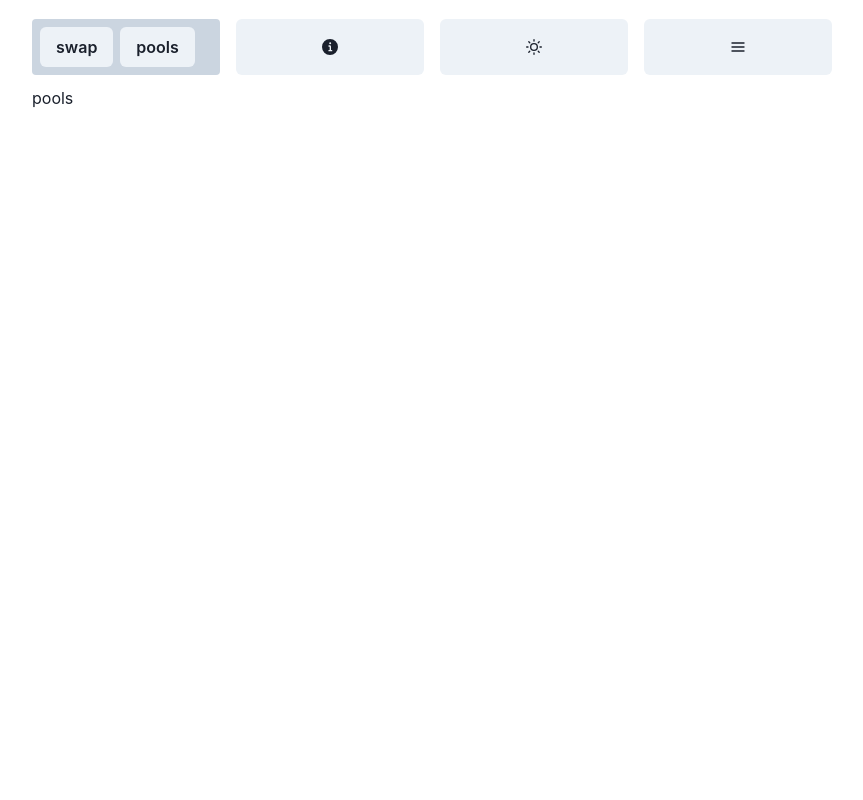
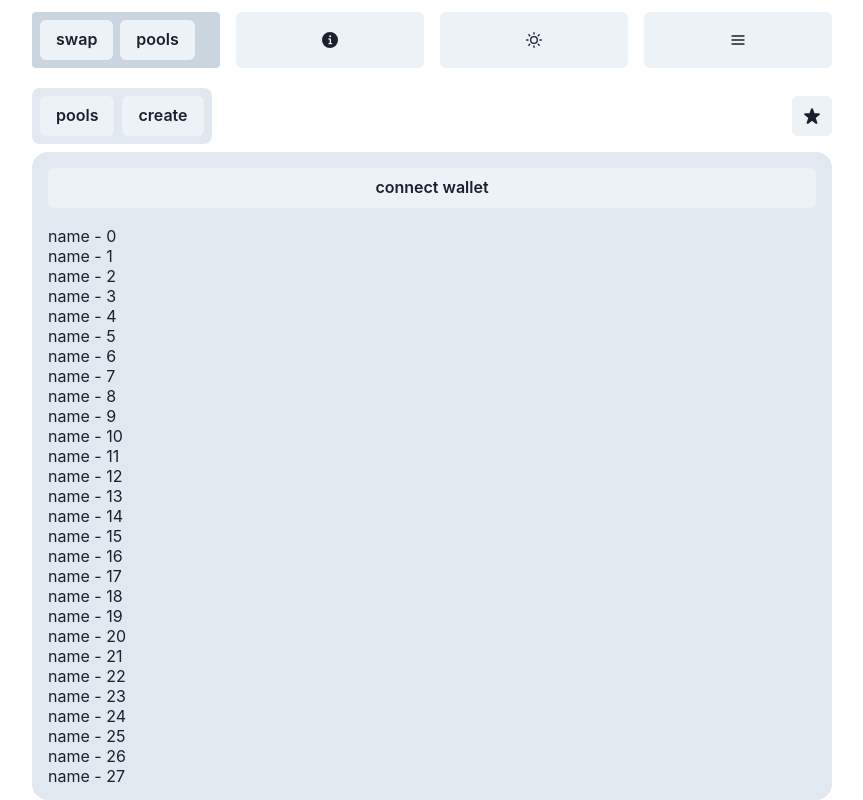
Before and after one commit to argbeknwn/TonShift, a React (Vite) app: page /pools in a window 1280 px wide. Shown: the whole page, without its empty margins (208-1071 px from the left). Built offline with nearby package versions, Linux system fonts and the light colour scheme.

Commit message:
feat(poollist): wip: pools route, lists, creator

```diff
--- a/src/app/app.tsx
+++ b/src/app/app.tsx
@@ -8,6 +8,9 @@ import { PoolsRoute } from '../routes/pools';
 import { SwapRoute } from '../routes/swap';
 
 import '../i18n/i18n';
+import { Swapper } from '../components/swapper/swapper';
+import { Creator } from '../components/creator/creator';
+import { PoolsList } from '../components/list/poolsList';
 
 const App = memo(() => {
   return (
@@ -16,7 +19,12 @@ const App = memo(() => {
         <Route path="/" element={<Layout />}>
           <Route index element={<SwapRoute />} />
           <Route path="swap" element={<SwapRoute />} />
-          <Route path="pools" element={<PoolsRoute />} />
+          <Route path="pools" element={<PoolsRoute />}>
+            <Route index element={<PoolsList />} />
+            <Route path="create" element={<Creator />} />
+            <Route path="favorites" element={<Swapper />} />
+            <Route path="*" element={<NoMatchRoute />} />
+          </Route>
           <Route path="pool" element={<PoolRoute />} />
           <Route path="*" element={<NoMatchRoute />} />
         </Route>
--- /dev/null
+++ b/src/components/creator/creator.tsx
@@ -0,0 +1,17 @@
+import { Button, Grid } from '@chakra-ui/react';
+import { memo } from 'react';
+import { useTranslation } from 'react-i18next';
+
+const Creator = memo(() => {
+  const { t } = useTranslation();
+
+  return (
+    <Grid gap={4} p={4}>
+      <Button>{t('connect wallet')}</Button>
+    </Grid>
+  );
+});
+
+Creator.displayName = 'Creator';
+
+export { Creator };
--- /dev/null
+++ b/src/components/list/poolsList.tsx
@@ -0,0 +1,36 @@
+import { Box, Button, Flex, Grid, GridItem } from '@chakra-ui/react';
+import { memo } from 'react';
+import { useTranslation } from 'react-i18next';
+import { FixedSizeList } from 'react-window';
+import { assetsMock } from '../../mocks/mocks';
+import useResizeObserver from 'use-resize-observer';
+
+const PoolsList = memo(() => {
+  const { t } = useTranslation();
+  const { ref, width = 1, height = 1 } = useResizeObserver<HTMLDivElement>();
+
+  return (
+    <Grid templateRows={'0.5fr 10fr '} h="full" gap={4} p={4}>
+      <GridItem>
+        <Button w="full">{t('connect wallet')}</Button>
+      </GridItem>
+      <GridItem ref={ref}>
+        <FixedSizeList
+          innerElementType={'ul'}
+          itemData={assetsMock}
+          itemCount={assetsMock.length}
+          itemSize={20}
+          height={height}
+          width={width}
+        >
+          {({ data, index, style }) => {
+            return <li style={style}>{data[index].name}</li>;
+          }}
+        </FixedSizeList>
+      </GridItem>
+    </Grid>
+  );
+});
+
+PoolsList.displayName = 'PoolsList';
+export { PoolsList };
--- a/src/components/menu/dropDown.tsx
+++ b/src/components/menu/dropDown.tsx
@@ -1,13 +1,9 @@
-import { Menu, MenuButton, MenuList, MenuItem, Button, keyframes } from '@chakra-ui/react';
+import { Menu, MenuButton, MenuList, MenuItem, Button } from '@chakra-ui/react';
 import { memo, useState } from 'react';
-import { ChevronDownIcon, HamburgerIcon } from '@chakra-ui/icons';
+import { ChevronDownIcon } from '@chakra-ui/icons';
 import { useTranslation } from 'react-i18next';
-
-const assetsMock = [
-  { id: 1, name: 'First', icon: 'First' },
-  { id: 2, name: 'Second', icon: 'Second' },
-  { id: 3, name: 'Third', icon: 'Third' },
-];
+import { FixedSizeList } from 'react-window';
+import { assetsMock } from '../../mocks/mocks';
 
 interface DropDownProps {
   items?: typeof assetsMock;
@@ -35,13 +31,22 @@ const DropDown = memo<DropDownProps>(({ items = assetsMock }) => {
             {selected.name}
           </MenuButton>
           <MenuList>
-            {items.map(item => {
-              return (
-                <MenuItem key={item.id} onClick={() => setSelected(item)}>
-                  {item.name}
-                </MenuItem>
-              );
-            })}
+            <FixedSizeList
+              innerElementType={'ul'}
+              itemData={assetsMock}
+              itemCount={assetsMock.length}
+              itemSize={20}
+              height={400}
+              width={200}
+            >
+              {({ data, index, style }: any) => {
+                return (
+                  <MenuItem style={style} onClick={() => setSelected(data[index])}>
+                    {data[index].name}
+                  </MenuItem>
+                );
+              }}
+            </FixedSizeList>
           </MenuList>
         </>
       )}
@@ -52,3 +57,6 @@ const DropDown = memo<DropDownProps>(({ items = assetsMock }) => {
 DropDown.displayName = 'DropDown';
 
 export { DropDown };
+function useResizeObserver<T>(): { ref: any; width?: 1 | undefined; height?: 1 | undefined } {
+  throw new Error('Function not implemented.');
+}
--- a/src/i18n/en/en.json
+++ b/src/i18n/en/en.json
@@ -20,5 +20,7 @@
   "options": "options",
   "nav": "navigation",
   "connect wallet": "connect wallet",
-  "settings": "settings"
+  "settings": "settings",
+  "create": "create",
+  "favorites": "favorites"
 }
--- a/src/i18n/ru/ru.json
+++ b/src/i18n/ru/ru.json
@@ -21,5 +21,7 @@
   "options": "параметры",
   "nav": "меню",
   "connect wallet": "подключить кошелёк",
-  "settings": "настройки"
+  "settings": "настройки",
+  "create": "создать",
+  "favorites": "избранное"
 }
--- a/src/layout/layout.tsx
+++ b/src/layout/layout.tsx
@@ -5,7 +5,7 @@ import { Nav } from '../components/nav/nav';
 
 const Layout = memo(() => {
   return (
-    <Flex h="100vh" w="100vw" justifyContent={'center'} p={2}>
+    <Flex h="100vh" w="100vw" justifyContent={'center'}>
       <Grid
         templateRows={'1fr 9fr'}
         h="full"
--- /dev/null
+++ b/src/mocks/mocks.tsx
@@ -0,0 +1,5 @@
+const assetsMock = new Array(80).fill(0).map((_, index) => {
+  return { id: index, name: `name - ${index}`, icon: `name - ${index}` };
+});
+
+export { assetsMock };
--- a/src/routes/pools.tsx
+++ b/src/routes/pools.tsx
@@ -1,14 +1,52 @@
-import { Text } from '@chakra-ui/react';
+import { StarIcon } from '@chakra-ui/icons';
+import {
+  Button,
+  Flex,
+  GridItem,
+  IconButton,
+  MenuItem,
+  MenuList,
+  Tab,
+  TabList,
+  TabPanel,
+  TabPanels,
+  Tabs,
+  Text,
+  useColorModeValue,
+} from '@chakra-ui/react';
 import { memo } from 'react';
 import { useTranslation } from 'react-i18next';
+import { NavLink, Outlet } from 'react-router-dom';
 import { Content } from '../components/content/content';
+import { Settings } from '../components/menu/settings';
+import { Swapper } from '../components/swapper/swapper';
 
 const PoolsRoute = memo(() => {
   const { t } = useTranslation();
+  const bgColor = useColorModeValue('gray.200', 'gray.700');
 
   return (
-    <Content>
-      <Text>{t('pools')}</Text>
+    <Content templateRows={'1fr 9fr'}>
+      <GridItem display={'flex'} alignItems={'center'} justifyContent={'space-between'}>
+        <Flex gap={2} p={2} rounded={8} bgColor={bgColor}>
+          <NavLink to={'/pools'}>
+            <Button>
+              <Text>{t('pools')}</Text>
+            </Button>
+          </NavLink>
+          <NavLink to={'create'}>
+            <Button>
+              <Text>{t('create')}</Text>
+            </Button>
+          </NavLink>
+        </Flex>
+        <NavLink to={'favorites'}>
+          <IconButton aria-label={t('favorites')} icon={<StarIcon />} />
+        </NavLink>
+      </GridItem>
+      <GridItem bgColor={bgColor} rounded={16}>
+        <Outlet />
+      </GridItem>
     </Content>
   );
 });
--- a/src/routes/swap.tsx
+++ b/src/routes/swap.tsx
@@ -1,10 +1,18 @@
-import { Button, GridItem, MenuItem, MenuList, Text, useColorModeValue } from '@chakra-ui/react';
+import {
+  Button,
+  Flex,
+  GridItem,
+  MenuItem,
+  MenuList,
+  Text,
+  useColorModeValue,
+} from '@chakra-ui/react';
 import { memo } from 'react';
 import { useTranslation } from 'react-i18next';
 import { Content } from '../components/content/content';
 import { Swapper } from '../components/swapper/swapper';
 import { Settings } from '../components/menu/settings';
-import { NavLink } from 'react-router-dom';
+import { NavLink, Outlet } from 'react-router-dom';
 
 const SwapRoute = memo(() => {
   const { t } = useTranslation();
@@ -13,9 +21,12 @@ const SwapRoute = memo(() => {
   return (
     <Content templateRows={'1fr 6fr 3fr'}>
       <GridItem display={'flex'} alignItems={'center'} justifyContent={'space-between'}>
-        <Button>
-          <Text>{t('swap')}</Text>
-        </Button>
+        <Flex gap={2} p={2} rounded={8} bgColor={bgColor}>
+          <Button>
+            <Text>{t('swap')}</Text>
+          </Button>
+        </Flex>
+
         <Settings>
           <MenuList>
             <NavLink to={'swap'}>
--- a/vite.config.ts
+++ b/vite.config.ts
@@ -32,5 +32,20 @@ import react from '@vitejs/plugin-react';
 
 // https://vitejs.dev/config/
 export default defineConfig({
+  build: {
+    rollupOptions: {
+      output: {
+        manualChunks: id => {
+          if (id.includes('node_modules')) {
+            if (id.includes('react-window')) {
+              return 'vendor_react-window';
+            }
+
+            return 'vendor';
+          }
+        },
+      },
+    },
+  },
   plugins: [react() /* VitePWA(PWAConfig) */],
 });
```
Also changed, not shown: package.json (+8 -7 lines), 1 other file (tests, documents, lock files or other folders).
